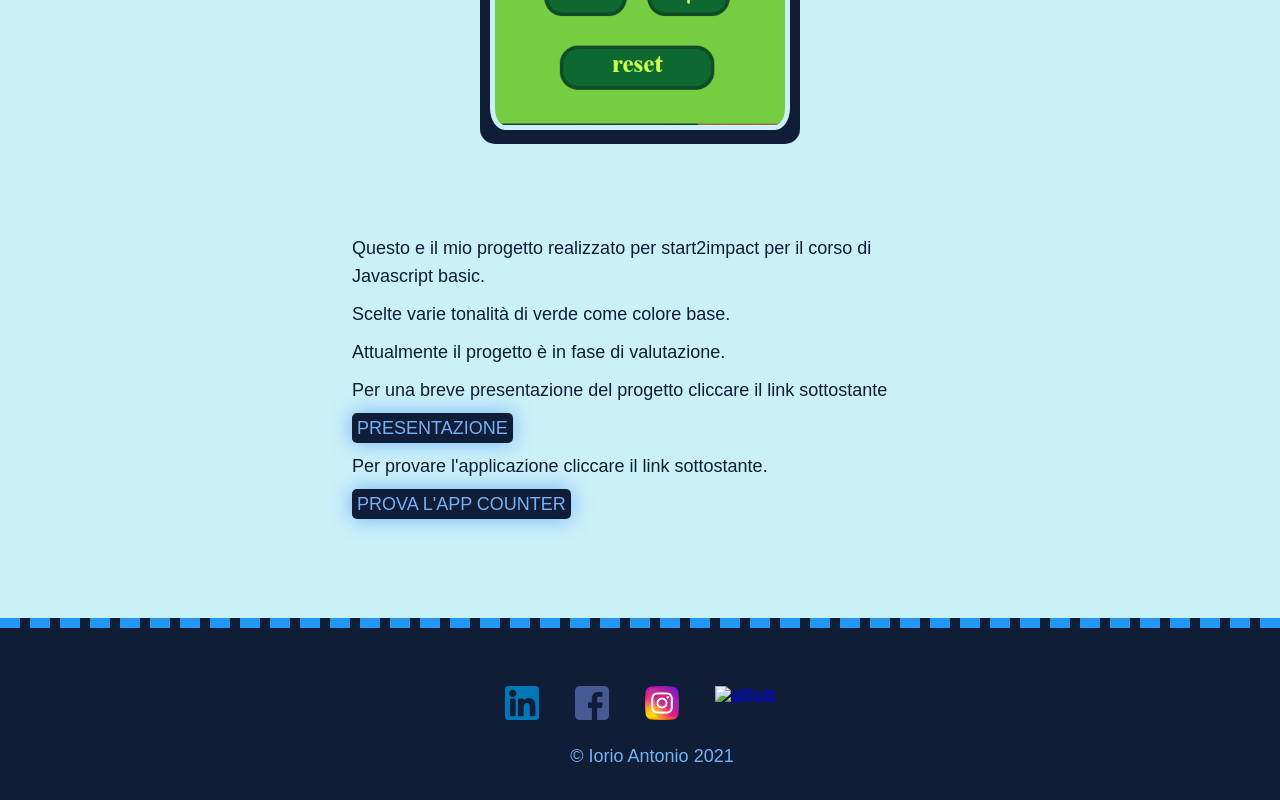
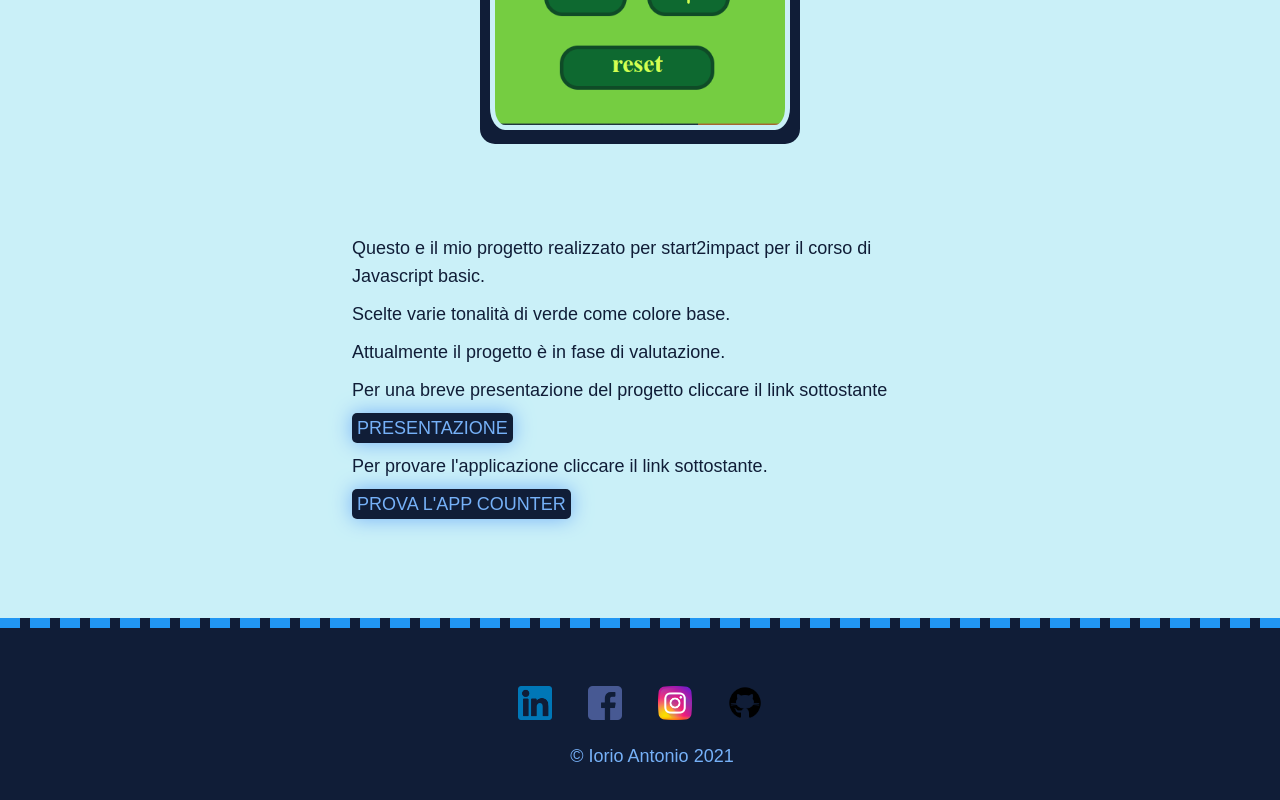
Before and after one commit to kalaioryo/Antonio-Iorio-HTML-e-CSS, a plain HTML site: page portfolio/counter.html in a window 1280 px wide. Shown: the part 642-1442 px from the top of the page. Drawn offline with Linux system fonts and the light colour scheme.

Commit message:
corretto percorso link github

```diff
--- a/portfolio/counter.html
+++ b/portfolio/counter.html
@@ -65,7 +65,7 @@
                     <li><a href="https://www.linkedin.com/in/antonio-iorio-5376511bb/" target="blank"><img src="../assets/img/linkedin.png" alt="in" width="40px"/></a></li>
                     <li><a href="https://www.facebook.com/Kalaioryo" target="blank"><img src="../assets/img/facebook.png" alt="F" width="40px"/></a></li>
                     <li><a href="https://https://www.instagram.com/kalaioryo_job/" target="blank"><img src="../assets/img/instagram.png" alt="insta" width="40px"/></a></li>
-                    <li><a href="https://github.com/kalaioryo" target="blank"><img src="assets/img/github-50.png" alt="github" width="40px"/></a></li>
+                    <li><a href="https://github.com/kalaioryo" target="blank"><img src="../assets/img/github-50.png" alt="github" width="40px"/></a></li>
 
                 </ul>
             </div>
```
Also changed, not shown: portfolio/web-page.html (+1 -1 lines).
